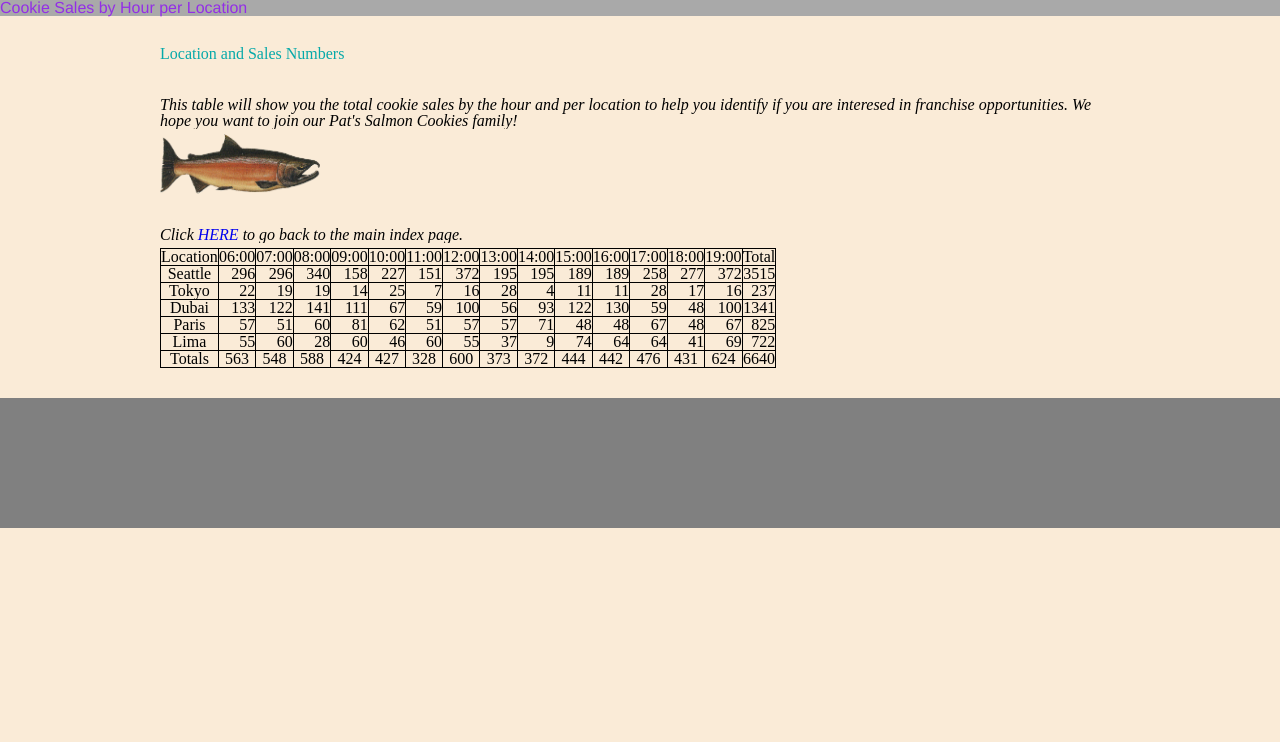
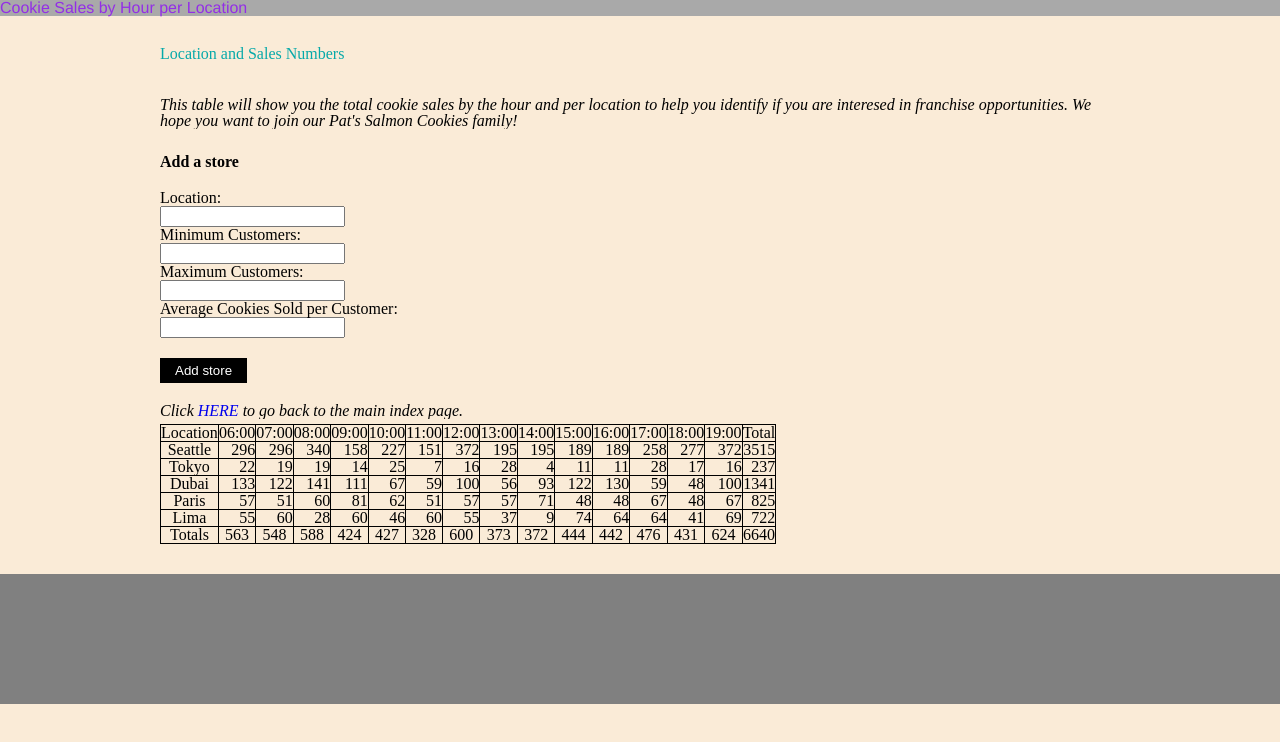
Before and after one commit to msivilay/cookie-stand, a plain HTML site: page sales.html in a window 1280 px wide. Drawn offline with Linux system fonts and the light colour scheme.

Commit message:
Added form to sales page to add a new store

```diff
--- a/css/style.css
+++ b/css/style.css
@@ -186,3 +186,24 @@ footer {
   background-color: gray;
   height: 130px;
 }
+
+fieldset {
+  display: flex;
+  flex-direction: column;
+  margin:auto;
+}
+
+form legend {
+  font-weight: bold;
+  padding-top: 20px;
+  margin-bottom: 20px;
+}
+
+form input {
+  display: block;
+}
+
+form button {
+  margin-top: 20px;
+  margin-bottom: 20px;
+}
--- a/sales.html
+++ b/sales.html
@@ -16,7 +16,33 @@
 
           <p>This table will show you the total cookie sales by the hour and per location to help you identify if you are interesed in franchise opportunities. We hope you want to join our Pat's Salmon Cookies family!</p>
 
-          <img src="img/salmon.png" alt="pic of salmon" width="160" height="60">
+          <!--<img src="img/salmon.png" alt="pic of salmon" width="160" height="60">-->
+
+          <aside>
+            <form>
+                <fieldset>
+                <legend>Add a store</legend>
+
+                <label>Location:
+                    <input required type="text" name="storeName">
+                </label>
+
+                <label>Minimum Customers:
+                    <input required type="number" step=0.1 name="minCust">
+                </label>
+
+                <label>Maximum Customers:
+                    <input required type="number" step=0.1 name="maxCust">
+                </label>
+
+                <label>Average Cookies Sold per Customer:
+                    <input required type="number" step=0.1 name="avgCust">
+                </label>
+                </fieldset>
+
+                <button type="submit">Add store</button>
+            </form>
+        </aside>
 
           <p>Click <a href="index.html">HERE</a> to go back to the main index page.</p>
 
```
